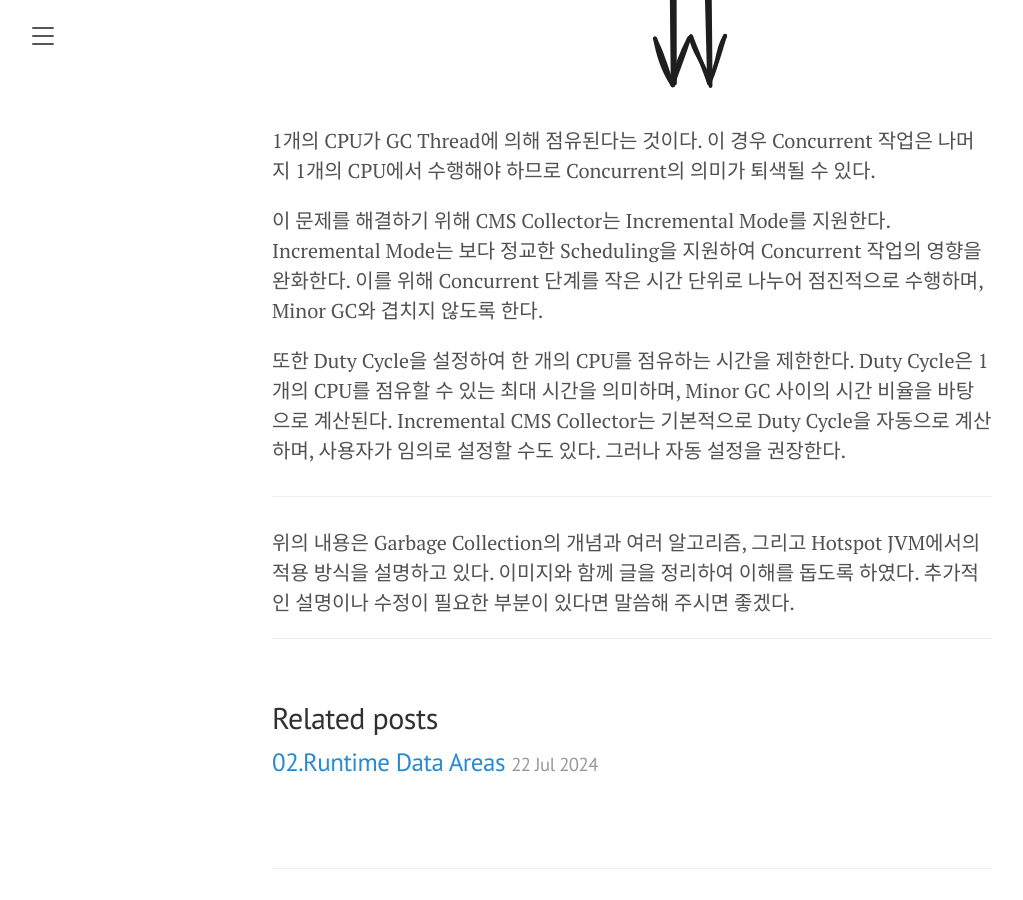
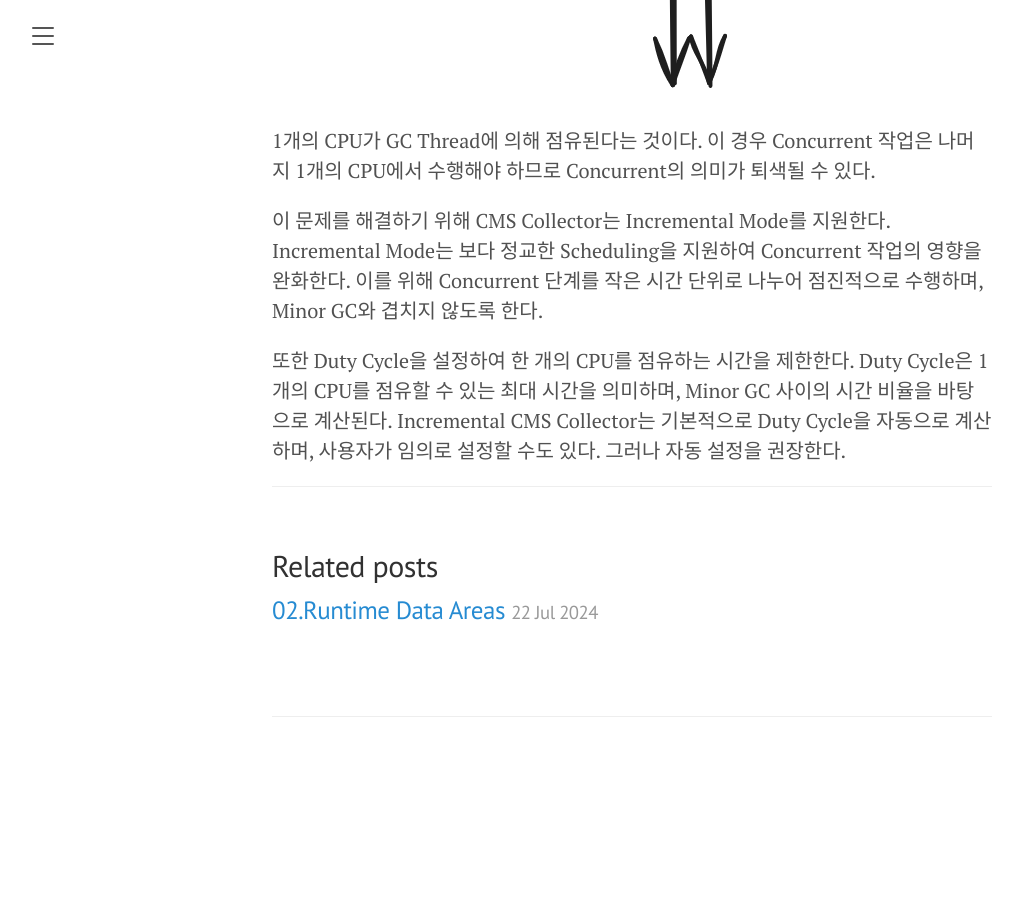
Before and after one commit to gunkim/gunkim.github.io, a Jekyll site: the page built from _learns/Java-performance-fundamental/2024-07-24-chapter03.md, in a window 1280 px wide and 900 px high, scrolled down 26477 px. Shown: the whole window, without its empty margins (8-1031 px from the left). Built offline with Jekyll 4.4.1, drawn with Linux system fonts in a browser that asks for light colours; comment, search, counter and statistics services are not loaded; after the commit the page ends 27225 px from its top, so only the background shows below that.

Commit message:
마지막 문단 제거

```diff
--- a/_learns/Java-performance-fundamental/2024-07-24-chapter03.md
+++ b/_learns/Java-performance-fundamental/2024-07-24-chapter03.md
@@ -449,7 +449,3 @@ CMS Collector에서 Concurrent 작업이 큰 실효성을 거두지 못할 경
 이 문제를 해결하기 위해 CMS Collector는 Incremental Mode를 지원한다. Incremental Mode는 보다 정교한 Scheduling을 지원하여 Concurrent 작업의 영향을 완화한다. 이를 위해 Concurrent 단계를 작은 시간 단위로 나누어 점진적으로 수행하며, Minor GC와 겹치지 않도록 한다.
 
 또한 Duty Cycle을 설정하여 한 개의 CPU를 점유하는 시간을 제한한다. Duty Cycle은 1개의 CPU를 점유할 수 있는 최대 시간을 의미하며, Minor GC 사이의 시간 비율을 바탕으로 계산된다. Incremental CMS Collector는 기본적으로 Duty Cycle을 자동으로 계산하며, 사용자가 임의로 설정할 수도 있다. 그러나 자동 설정을 권장한다.
-
----
-
-위의 내용은 Garbage Collection의 개념과 여러 알고리즘, 그리고 Hotspot JVM에서의 적용 방식을 설명하고 있다. 이미지와 함께 글을 정리하여 이해를 돕도록 하였다. 추가적인 설명이나 수정이 필요한 부분이 있다면 말씀해 주시면 좋겠다.
```
